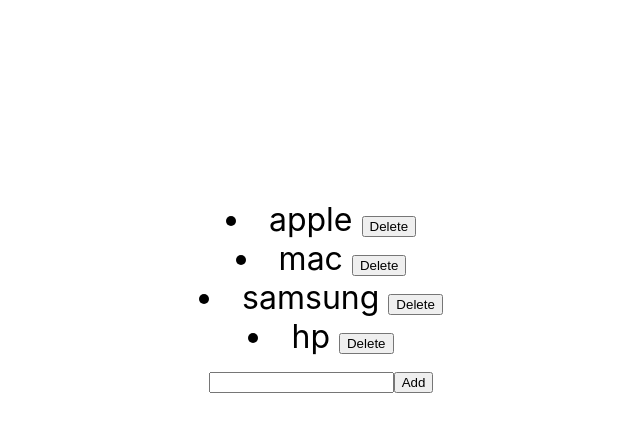
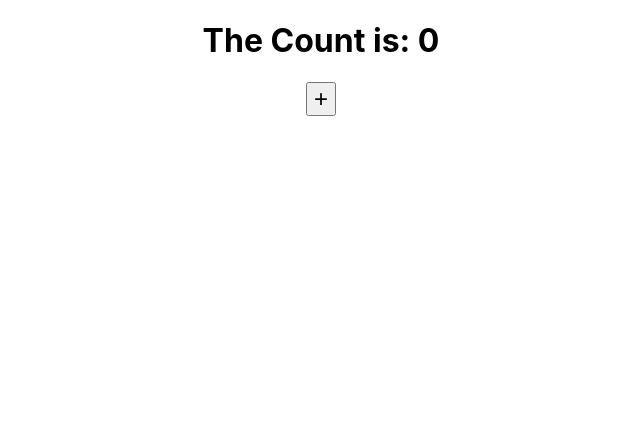
Before and after one commit to Ma7moudA7md99/first-app, a React (Create React App) app: page / in a window 1280 px wide. Shown: the top 432 px of the page, without its empty margins (319-959 px from the left). Built offline with nearby package versions, Linux system fonts and the light colour scheme.

Commit message:
multi time edit on a state

```diff
--- a/src/App.js
+++ b/src/App.js
@@ -1,89 +1,37 @@
 import { useState } from "react";
 import "./App.css";
-
-let nextId = 5;
+/*
+ * setCount(count + 1) — sets state to count + 1.
+ * setCount((count) => count + 1) — uses an updater function
+ *   that receives the latest queued state as its argument, so it gets 1 and returns 2.
+ */
 function App() {
-  const [inputValue, setInputValue] = useState("");
-  const [devices, setDevices] = useState([
-    { id: 1, name: "apple" },
-    { id: 2, name: "mac" },
-    { id: 3, name: "samsung" },
-    { id: 4, name: "hp" },
-  ]);
-  const devicesList = devices.map((device) => {
-    return (
-      <li key={device.id}>
-        {device.name}{" "}
-        <button
-          onClick={() => {
-            handleDelClick(device.id);
-          }}
-        >
-          Delete
-        </button>
-      </li>
-    );
-  });
-  function handleDelClick(id) {
-    // const oldDevices = [...devices];
-    // let index = 0,
-    //   selectedIndex = 0;
-    // for (let device of oldDevices) {
-    //   if (device.id === id) {
-    //     selectedIndex = index;
-    //   }
-    //   index++;
-    // }
-    // oldDevices.splice(selectedIndex, 1);
-    const oldDevices = devices.filter((device) => {
-      // if (device.id === id) return false;
-      // return true;
-
-      // return device.id !== id;
-
-      return device.id === id ? false : true;
+  /*
+   * IN THIS FUNCTION USING A STATE WITH A CALLBACK FUNCTION
+   * WILL READ THE COUNT WITH THE NEWEST VALUE NOT THE DEFAULT
+   * SO IT WILL INCREASE BY +2.
+   */
+  function handleClick() {
+    setCount(count + 1);
+    setCount((count) => {
+      return count + 1;
     });
-    setDevices(oldDevices);
   }
-  function handleAddClick() {
-    // ### this will not work because we are creating a pointer(newDevices) to the same array(devices)
-    // const newDevices = devices;
-    // newDevices.push(inputValue);
-    // setDevices(newDevices);
-    // ### this will work because we are creating a new parameter(newDevices) separated from the old(devices)
-    // const newDevices = [...devices];
-    // newDevices.push(inputValue);
-    // setDevices(newDevices);
-    // short way for this process
-    setDevices([...devices, { id: nextId, name: inputValue }]);
-    nextId = nextId + 1;
-  }
+  /*
+   * IN THIS FUNCTION THE COUNT WILL BE INCREASED +1 NOT +2
+   * BECAUSE THE SECOND STATE WILL READ THE DEFAULT VALUE FOR THE COUNT NOT NEW VALUE
+   */
+  // function handleClick() {
+  //   setCount(count + 1);
+  //   setCount(count + 1);
+  // }
+  const [count, setCount] = useState(0);
   return (
-    <div className="App" style={{ paddingTop: "200px", fontSize: "2rem" }}>
-      {/* <header className="App-header">
-        <img src={logo} className="App-logo" alt="logo" />
-        <p>
-          Edit <code>src/App.js</code> and save to reload.
-        </p>
-        <a
-          className="App-link"
-          href="https://reactjs.org"
-          target="_blank"
-          rel="noopener noreferrer"
-        >
-          Learn React
-        </a>
-        <MyButton />
-        <MyInput />
-      </header> */}
-      <div>{devicesList}</div>
-      <input
-        value={inputValue}
-        onChange={(event) => {
-          setInputValue(event.target.value);
-        }}
-      />
-      <button onClick={handleAddClick}>Add</button>
+    <div className="App">
+      <h1>The Count is: {count}</h1>
+      <button onClick={handleClick} style={{ fontSize: "1.5rem" }}>
+        +
+      </button>
     </div>
   );
 }
```
